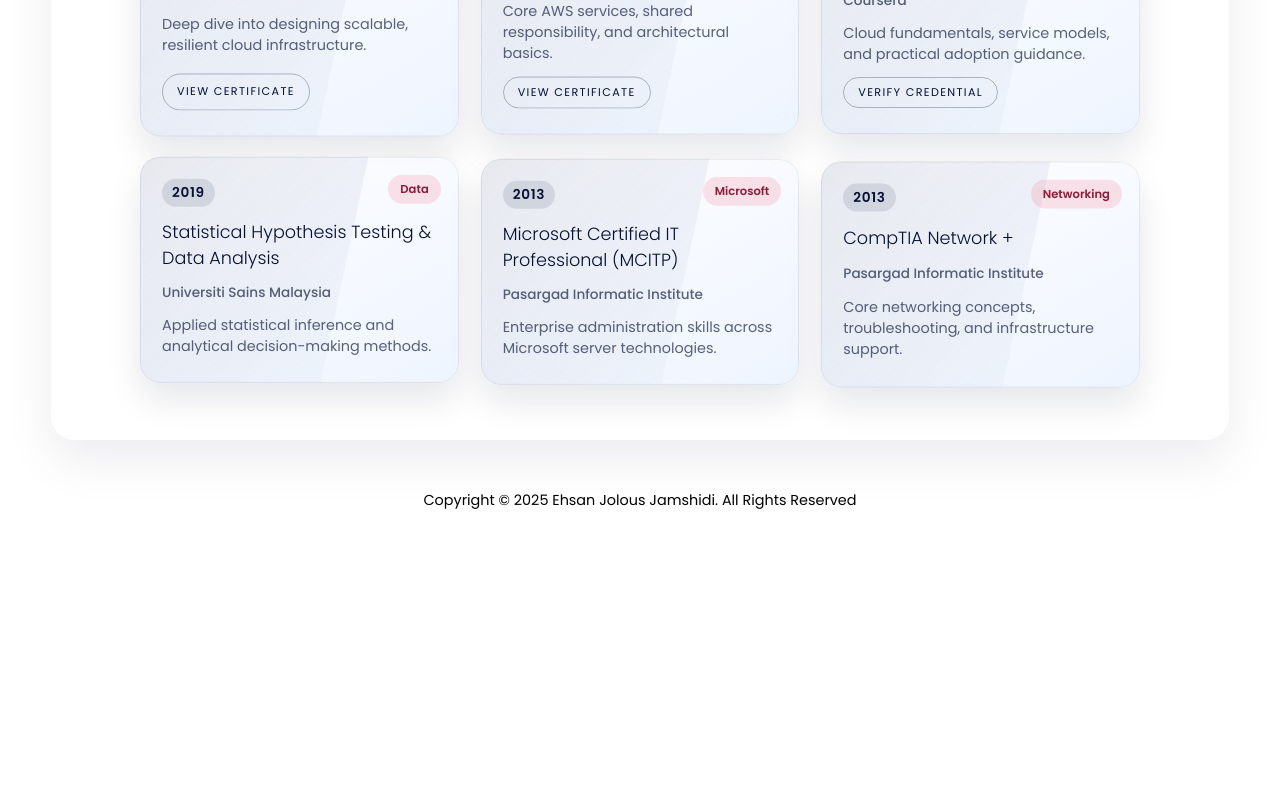
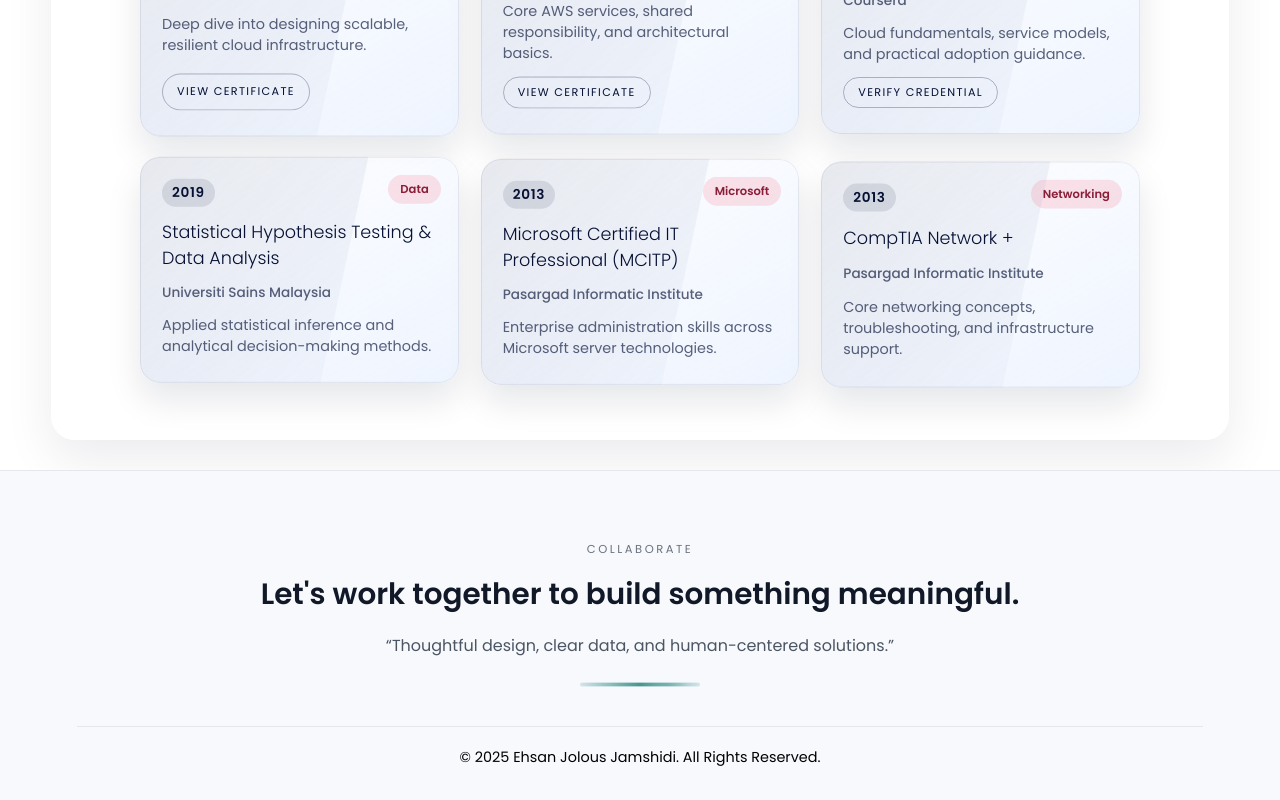
Before and after one commit to jolous/portfolio, a React (Vite) app: page / in a window 1280 px wide. Shown: the part 8194-8994 px from the top of the page. Before the commit the page ends 8725 px from the top, so only its background shows below. Built offline with nearby package versions, Linux system fonts and the light colour scheme.

Commit message:
Refresh footer with animated quote

```diff
--- a/src/App.tsx
+++ b/src/App.tsx
@@ -1198,11 +1198,21 @@ export default function App() {
         </div>
       </div>
 
-      <div className="Copyright-section-div">
-        <section className="Copyright-section">
-          <p>Copyright © 2025 Ehsan Jolous Jamshidi. All Rights Reserved</p>
-        </section>
-      </div>
+      <footer className="site-footer">
+        <div className="site-footer__inner">
+          <div className="site-footer__cta">
+            <span className="site-footer__eyebrow">Collaborate</span>
+            <h2>Let&#39;s work together to build something meaningful.</h2>
+            <p className="site-footer__quote">
+              “Thoughtful design, clear data, and human-centered solutions.”
+            </p>
+            <span className="site-footer__spark" aria-hidden="true"></span>
+          </div>
+        </div>
+        <div className="site-footer__bottom">
+          <p>© 2025 Ehsan Jolous Jamshidi. All Rights Reserved.</p>
+        </div>
+      </footer>
     </>
   );
 }
--- a/src/styles/style.css
+++ b/src/styles/style.css
@@ -1601,11 +1601,121 @@ nav h1 {
 
 
 
-/* Copyright */
-
-.Copyright-section-div {
-	padding: 20px;
+/* Footer */
+
+.site-footer {
+	background: #f7f9fc;
+	border-top: 1px solid rgba(15, 23, 42, 0.08);
+	padding: 64px 6vw 32px;
+}
+
+.site-footer__inner {
+	display: flex;
+	justify-content: center;
+	max-width: 900px;
+	margin: 0 auto 32px;
 	text-align: center;
+}
+
+.site-footer__cta h2 {
+	margin: 12px 0 16px;
+	font-size: clamp(1.7rem, 2.3vw, 2.2rem);
+	color: #111827;
+}
+
+.site-footer__eyebrow {
+	text-transform: uppercase;
+	letter-spacing: 0.22em;
+	font-size: 0.72rem;
+	color: #6b7280;
+}
+
+.site-footer__quote {
+	font-size: 1rem;
+	color: #4b5563;
+	line-height: 1.7;
+	margin: 0 auto;
+	max-width: 520px;
+}
+
+.site-footer__spark {
+	display: inline-block;
+	width: 120px;
+	height: 4px;
+	margin-top: 24px;
+	border-radius: 999px;
+	background: linear-gradient(90deg, rgba(14, 116, 144, 0.2), #0f766e, rgba(14, 116, 144, 0.2));
+	position: relative;
+	overflow: hidden;
+	animation: footerGlow 6s ease-in-out infinite;
+}
+
+.site-footer__spark::after {
+	content: '';
+	position: absolute;
+	top: -8px;
+	left: -20px;
+	width: 24px;
+	height: 24px;
+	border-radius: 50%;
+	background: rgba(15, 118, 110, 0.35);
+	filter: blur(6px);
+	animation: footerSpark 3s ease-in-out infinite;
+}
+
+.site-footer__cta:hover .site-footer__spark {
+	transform: scaleX(1.1);
+	transition: transform 0.3s ease;
+}
+
+.site-footer__muted {
+	display: block;
+	margin-top: 12px;
+	color: #6b7280;
+	font-size: 0.9rem;
+}
+
+.site-footer__bottom {
+	border-top: 1px solid rgba(15, 23, 42, 0.08);
+	padding-top: 20px;
+	text-align: center;
+	color: #6b7280;
+	font-size: 0.9rem;
+	max-width: 1200px;
+	margin: 0 auto;
+}
+
+@media (max-width: 600px) {
+	.site-footer {
+		padding: 48px 8vw 28px;
+	}
+}
+
+@keyframes footerGlow {
+	0%,
+	100% {
+		opacity: 0.7;
+		transform: translateY(0);
+	}
+	50% {
+		opacity: 1;
+		transform: translateY(-2px);
+	}
+}
+
+@keyframes footerSpark {
+	0% {
+		transform: translateX(0);
+		opacity: 0.4;
+	}
+	50% {
+		transform: translateX(140px);
+		opacity: 0.9;
+	}
+	100% {
+		transform: translateX(280px);
+		opacity: 0.4;
+	}
 }
 
 
```
